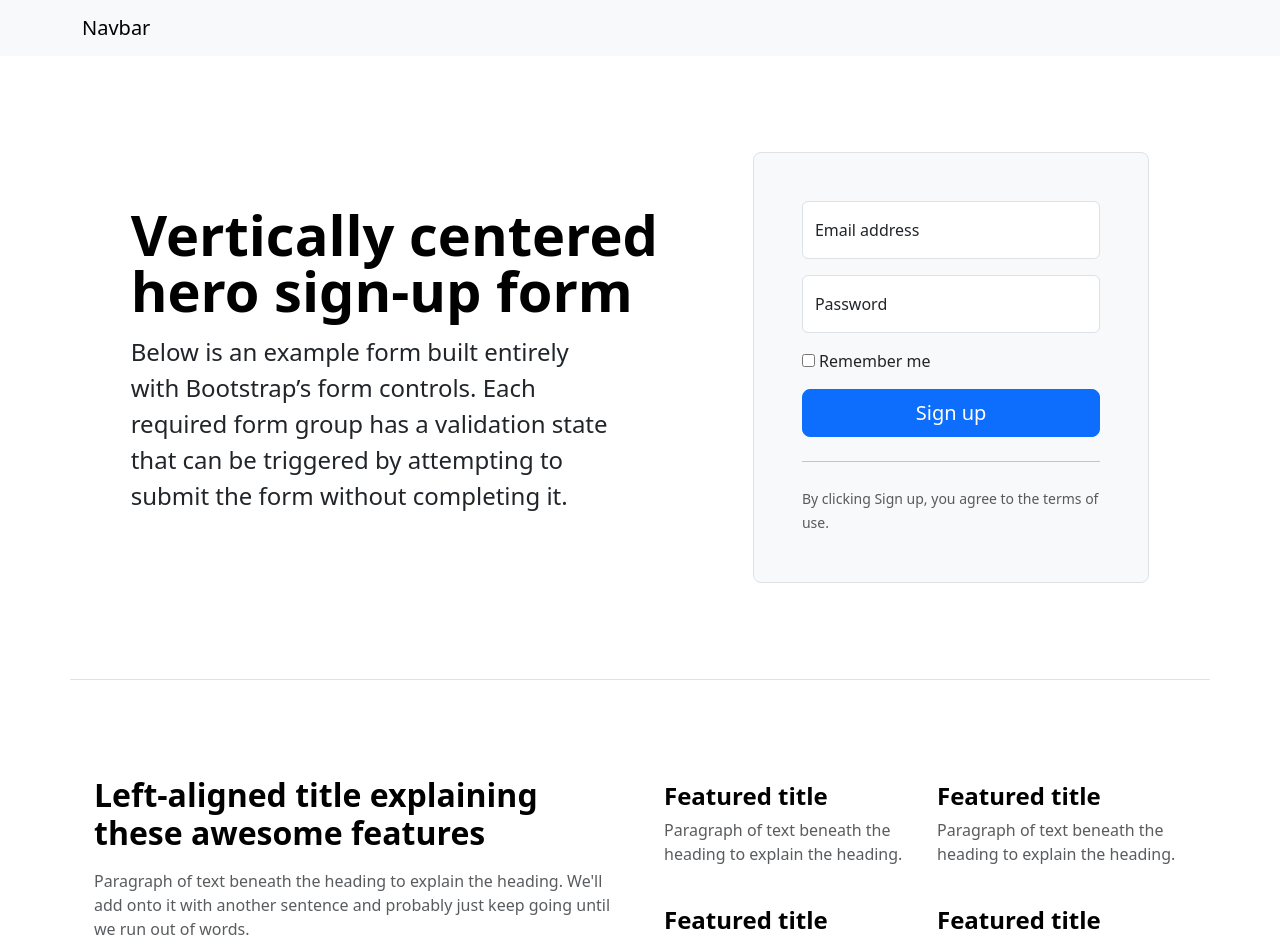
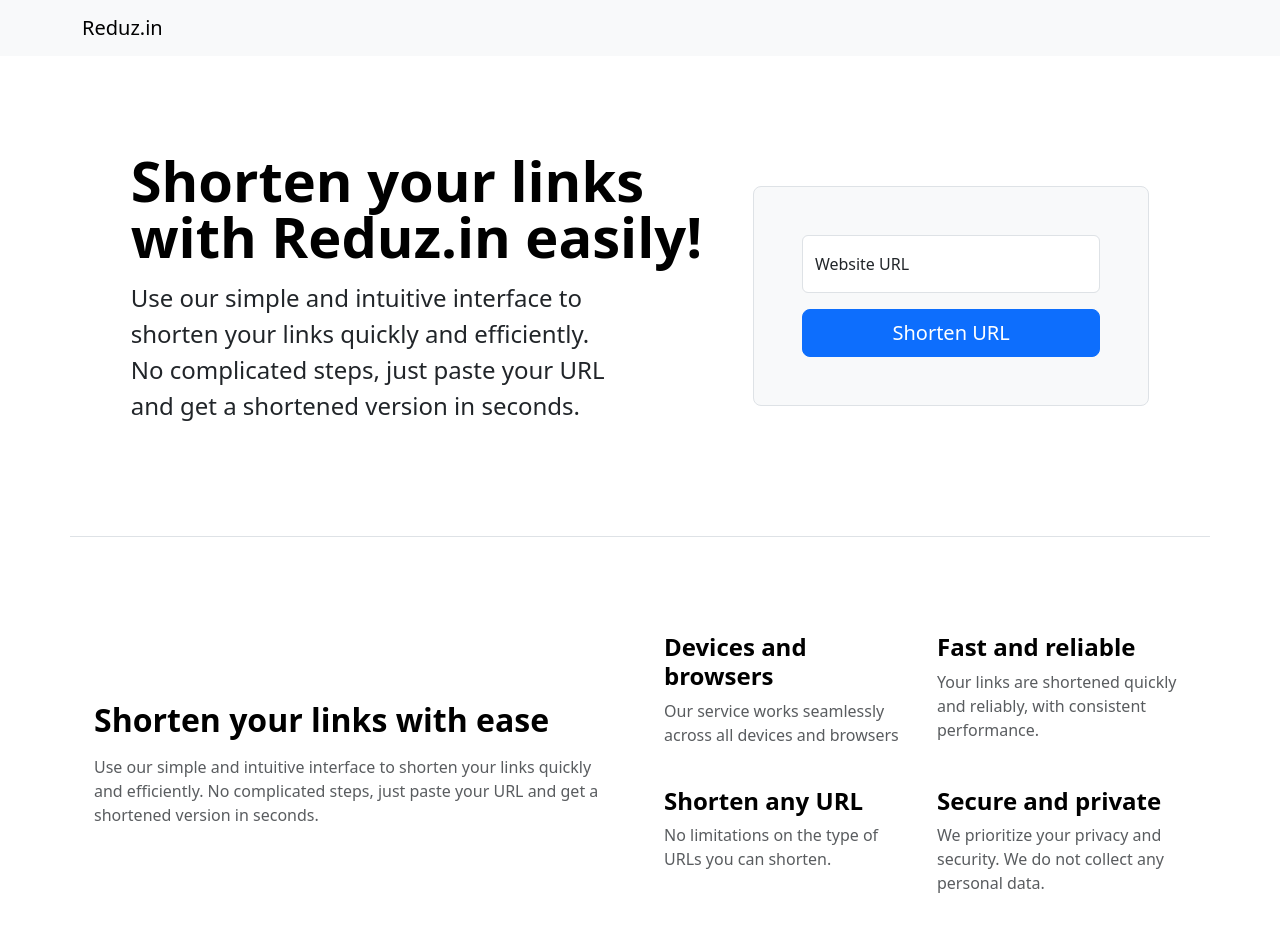
Before and after one commit to bulnes/reduz-in, a Next.js app: page / in a window 1280 px wide. Shown: the top 947 px of the page. Built offline with nearby package versions, Linux system fonts and the light colour scheme.

Commit message:
feat: update texts and labels

```diff
--- a/src/components/features/features.tsx
+++ b/src/components/features/features.tsx
@@ -4,49 +4,48 @@
       <div className="row row-cols-1 row-cols-md-2 align-items-md-center g-5 py-5 border-top">
         <div className="col d-flex flex-column align-items-start gap-2">
           <h2 className="fw-bold text-body-emphasis">
-            Left-aligned title explaining these awesome features
+            Shorten your links with ease
           </h2>
           <p className="text-body-secondary">
-            Paragraph of text beneath the heading to explain the heading.
-            We&#39;ll add onto it with another sentence and probably just keep
-            going until we run out of words.
+            Use our simple and intuitive interface to shorten your links quickly
+            and efficiently. No complicated steps, just paste your URL and get a
+            shortened version in seconds.
           </p>
-          <a href="#" className="btn btn-primary btn-lg">
-            Primary button
-          </a>
         </div>
         <div className="col">
           <div className="row row-cols-1 row-cols-sm-2 g-4">
             <div className="col d-flex flex-column gap-2">
               <h4 className="fw-semibold mb-0 text-body-emphasis">
-                Featured title
+                Devices and browsers
               </h4>
               <p className="text-body-secondary">
-                Paragraph of text beneath the heading to explain the heading.
+                Our service works seamlessly across all devices and browsers
               </p>
             </div>
             <div className="col d-flex flex-column gap-2">
               <h4 className="fw-semibold mb-0 text-body-emphasis">
-                Featured title
+                Fast and reliable
               </h4>
               <p className="text-body-secondary">
-                Paragraph of text beneath the heading to explain the heading.
+                Your links are shortened quickly and reliably, with consistent
+                performance.
               </p>
             </div>
             <div className="col d-flex flex-column gap-2">
               <h4 className="fw-semibold mb-0 text-body-emphasis">
-                Featured title
+                Shorten any URL
               </h4>
               <p className="text-body-secondary">
-                Paragraph of text beneath the heading to explain the heading.
+                No limitations on the type of URLs you can shorten.
               </p>
             </div>
             <div className="col d-flex flex-column gap-2">
               <h4 className="fw-semibold mb-0 text-body-emphasis">
-                Featured title
+                Secure and private
               </h4>
               <p className="text-body-secondary">
-                Paragraph of text beneath the heading to explain the heading.
+                We prioritize your privacy and security. We do not collect any
+                personal data.
               </p>
             </div>
           </div>
--- a/src/components/footer/footer.tsx
+++ b/src/components/footer/footer.tsx
@@ -4,7 +4,7 @@
       <footer className="d-flex flex-wrap justify-content-between align-items-center py-3 my-4 border-top">
         <div className="col-md-4 d-flex align-items-center">
           <span className="mb-3 mb-md-0 text-body-secondary">
-            © {new Date().getFullYear()} Company, Inc
+            © {new Date().getFullYear()} - All rights reserved.
           </span>
         </div>
       </footer>
--- a/src/components/heroe/heroe.tsx
+++ b/src/components/heroe/heroe.tsx
@@ -1,61 +1,35 @@
 export function Heroe() {
   return (
     <div className="container col-xl-10 col-xxl-8 px-4 py-5">
-      {" "}
       <div className="row align-items-center g-lg-5 py-5">
-        {" "}
         <div className="col-lg-7 text-center text-lg-start">
-          {" "}
           <h1 className="display-4 fw-bold lh-1 text-body-emphasis mb-3">
-            Vertically centered hero sign-up form
-          </h1>{" "}
+            Shorten your links with Reduz.in easily!
+          </h1>
           <p className="col-lg-10 fs-4">
-            Below is an example form built entirely with Bootstrap’s form
-            controls. Each required form group has a validation state that can
-            be triggered by attempting to submit the form without completing it.
-          </p>{" "}
-        </div>{" "}
+            Use our simple and intuitive interface to shorten your links quickly
+            and efficiently. No complicated steps, just paste your URL and get a
+            shortened version in seconds.
+          </p>
+        </div>
         <div className="col-md-10 mx-auto col-lg-5">
-          {" "}
           <form className="p-4 p-md-5 border rounded-3 bg-body-tertiary">
-            {" "}
             <div className="form-floating mb-3">
-              {" "}
               <input
-                type="email"
+                type="url"
                 className="form-control"
                 id="floatingInput"
-                placeholder="name@example.com"
-              />{" "}
-              <label htmlFor="floatingInput">Email address</label>{" "}
-            </div>{" "}
-            <div className="form-floating mb-3">
-              {" "}
-              <input
-                type="password"
-                className="form-control"
-                id="floatingPassword"
-                placeholder="Password"
-              />{" "}
-              <label htmlFor="floatingPassword">Password</label>{" "}
-            </div>{" "}
-            <div className="checkbox mb-3">
-              {" "}
-              <label>
-                {" "}
-                <input type="checkbox" value="remember-me" /> Remember me
-              </label>{" "}
-            </div>{" "}
+                placeholder="https://example.com/link-to-your-website"
+                required
+              />
+              <label htmlFor="floatingInput">Website URL</label>
+            </div>
             <button className="w-100 btn btn-lg btn-primary" type="submit">
-              Sign up
-            </button>{" "}
-            <hr className="my-4" />{" "}
-            <small className="text-body-secondary">
-              By clicking Sign up, you agree to the terms of use.
-            </small>{" "}
-          </form>{" "}
-        </div>{" "}
-      </div>{" "}
+              Shorten URL
+            </button>
+          </form>
+        </div>
+      </div>
     </div>
   );
 }
--- a/src/components/navbar/navbar.tsx
+++ b/src/components/navbar/navbar.tsx
@@ -1,10 +1,12 @@
+import Link from "next/link";
+
 export function Navbar() {
   return (
     <nav className="navbar navbar-expand-lg bg-body-tertiary">
       <div className="container">
-        <a className="navbar-brand" href="#">
-          Navbar
-        </a>
+        <Link className="navbar-brand" href="/">
+          Reduz.in
+        </Link>
       </div>
     </nav>
   );
```
